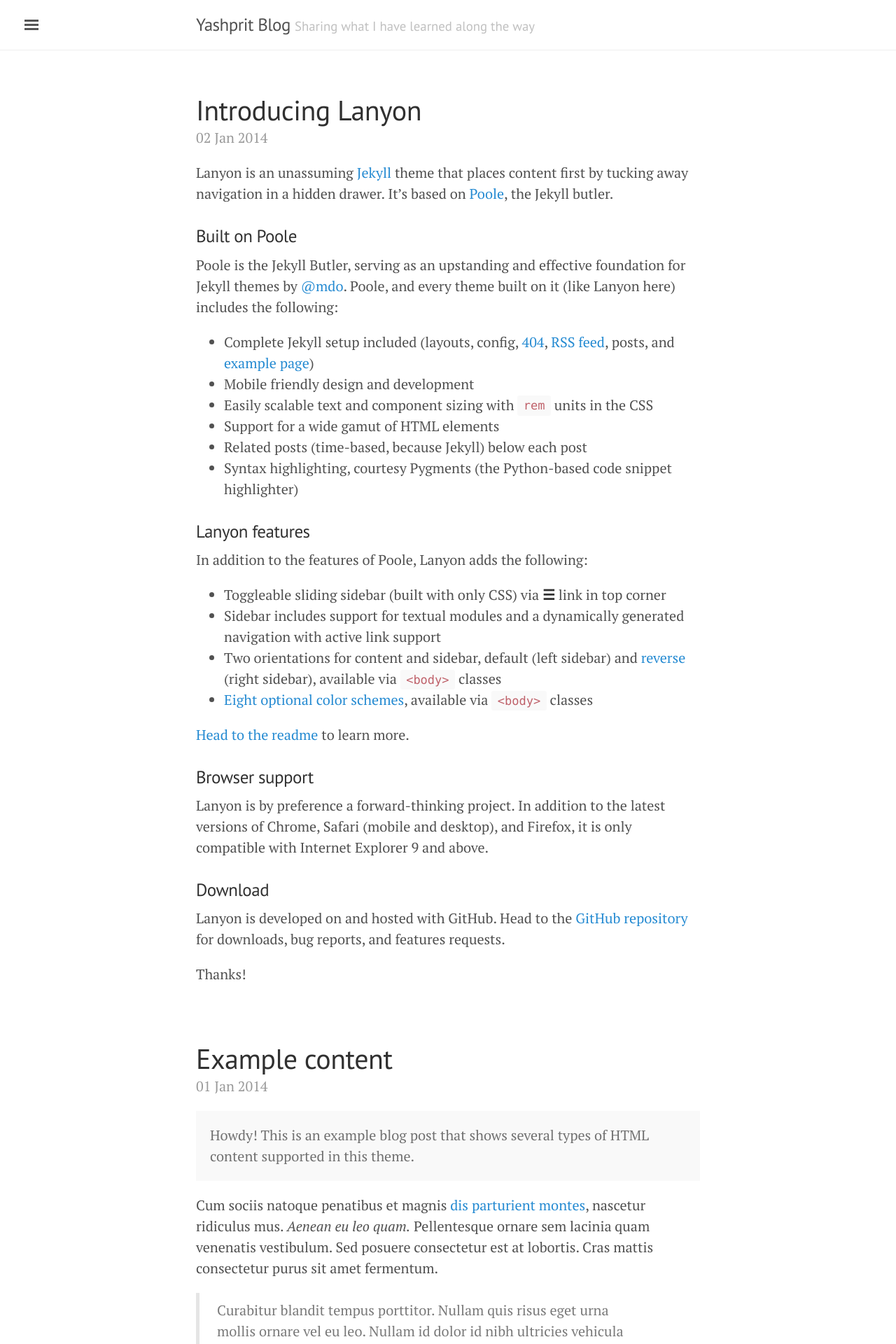
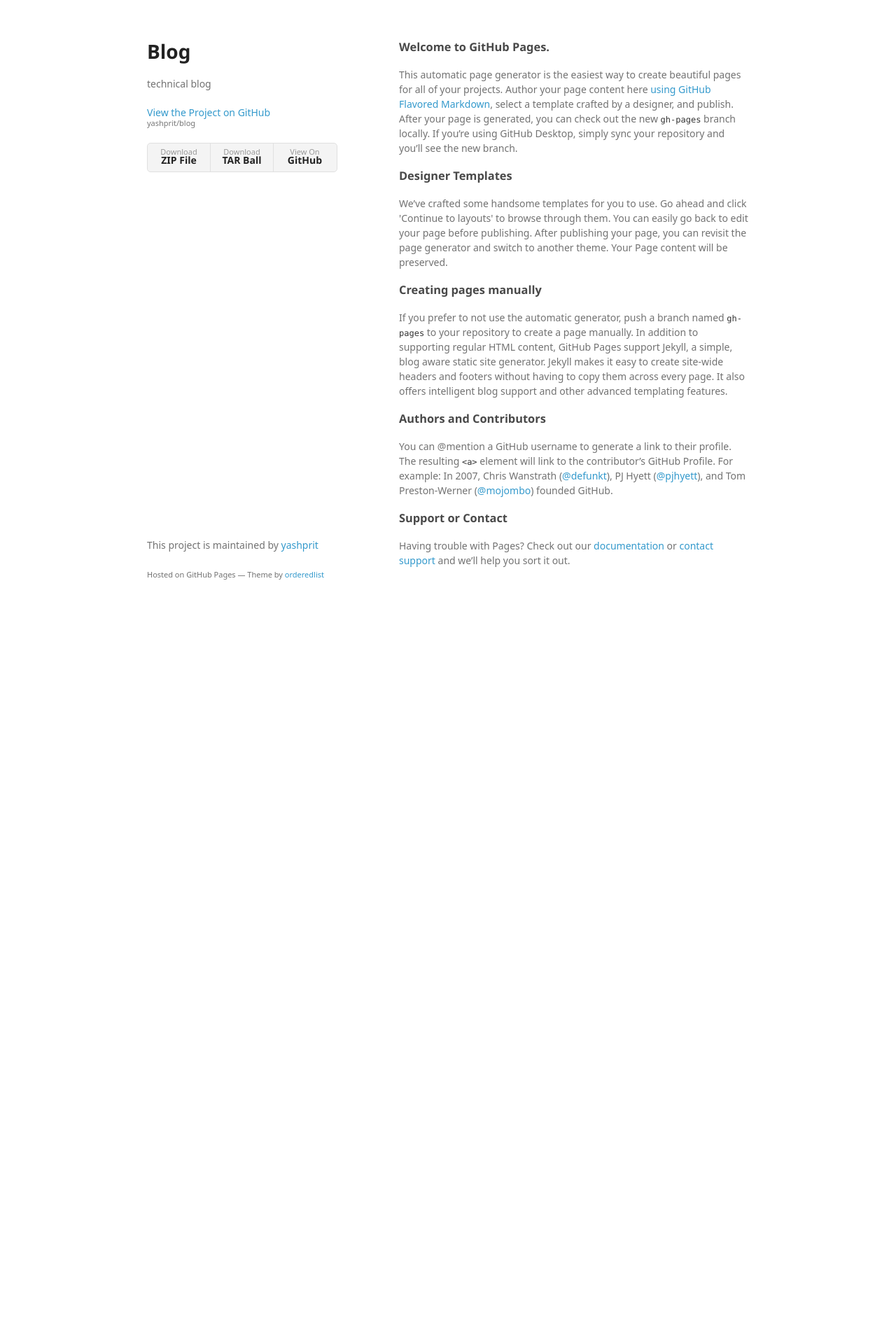
Before and after one commit to yashprit/blog, a Jekyll site: the page index.html, which Jekyll copies as it is, in a window 1280 px wide. Shown: the top 1920 px of the page at 70% size. Built offline with Jekyll 4.4.1, drawn with Linux system fonts in a browser that asks for light colours; some web fonts are replaced; the list of posts is cut into pages by our own code; after the commit the page ends 900 px from its top, so only the background shows below that; some of the changed text lies outside the part shown.

Commit message:
Create gh-pages branch via GitHub

```diff
--- a/index.html
+++ b/index.html
@@ -1,37 +1,64 @@
----
-layout: default
-title: Home
----
+<!doctype html>
+<html>
+  <head>
+    <meta charset="utf-8">
+    <meta http-equiv="X-UA-Compatible" content="chrome=1">
+    <title>Blog by yashprit</title>
 
-<div class="posts">
-  {% for post in paginator.posts %}
-  <div class="post">
-    <h1 class="post-title">
-      <a href="{{ site.baseurl }}/{{ post.url }}">
-        {{ post.title }}
-      </a>
-    </h1>
+    <link rel="stylesheet" href="stylesheets/styles.css">
+    <link rel="stylesheet" href="stylesheets/github-light.css">
+    <meta name="viewport" content="width=device-width">
+    <!--[if lt IE 9]>
+    <script src="//html5shiv.googlecode.com/svn/trunk/html5.js"></script>
+    <![endif]-->
+  </head>
+  <body>
+    <div class="wrapper">
+      <header>
+        <h1>Blog</h1>
+        <p>technical blog</p>
 
-    <span class="post-date">{{ post.date | date_to_string }}</span>
+        <p class="view"><a href="https://github.com/yashprit/blog">View the Project on GitHub <small>yashprit/blog</small></a></p>
 
-    {{ post.content }}
-  </div>
-  {% endfor %}
-</div>
 
-<div class="pagination">
-  {% if paginator.next_page %}
-    <a class="pagination-item older" href="{{ site.baseurl }}/page{{paginator.next_page}}">Older</a>
-  {% else %}
-    <span class="pagination-item older">Older</span>
-  {% endif %}
-  {% if paginator.previous_page %}
-    {% if paginator.page == 2 %}
-      <a class="pagination-item newer" href="{{ site.baseurl }}/">Newer</a>
-    {% else %}
-      <a class="pagination-item newer" href="{{ site.baseurl }}/page{{paginator.previous_page}}">Newer</a>
-    {% endif %}
-  {% else %}
-    <span class="pagination-item newer">Newer</span>
-  {% endif %}
-</div>
+        <ul>
+          <li><a href="https://github.com/yashprit/blog/zipball/master">Download <strong>ZIP File</strong></a></li>
+          <li><a href="https://github.com/yashprit/blog/tarball/master">Download <strong>TAR Ball</strong></a></li>
+          <li><a href="https://github.com/yashprit/blog">View On <strong>GitHub</strong></a></li>
+        </ul>
+      </header>
+      <section>
+        <h3>
+<a id="welcome-to-github-pages" class="anchor" href="#welcome-to-github-pages" aria-hidden="true"><span aria-hidden="true" class="octicon octicon-link"></span></a>Welcome to GitHub Pages.</h3>
+
+<p>This automatic page generator is the easiest way to create beautiful pages for all of your projects. Author your page content here <a href="https://guides.github.com/features/mastering-markdown/">using GitHub Flavored Markdown</a>, select a template crafted by a designer, and publish. After your page is generated, you can check out the new <code>gh-pages</code> branch locally. If you’re using GitHub Desktop, simply sync your repository and you’ll see the new branch.</p>
+
+<h3>
+<a id="designer-templates" class="anchor" href="#designer-templates" aria-hidden="true"><span aria-hidden="true" class="octicon octicon-link"></span></a>Designer Templates</h3>
+
+<p>We’ve crafted some handsome templates for you to use. Go ahead and click 'Continue to layouts' to browse through them. You can easily go back to edit your page before publishing. After publishing your page, you can revisit the page generator and switch to another theme. Your Page content will be preserved.</p>
+
+<h3>
+<a id="creating-pages-manually" class="anchor" href="#creating-pages-manually" aria-hidden="true"><span aria-hidden="true" class="octicon octicon-link"></span></a>Creating pages manually</h3>
+
+<p>If you prefer to not use the automatic generator, push a branch named <code>gh-pages</code> to your repository to create a page manually. In addition to supporting regular HTML content, GitHub Pages support Jekyll, a simple, blog aware static site generator. Jekyll makes it easy to create site-wide headers and footers without having to copy them across every page. It also offers intelligent blog support and other advanced templating features.</p>
+
+<h3>
+<a id="authors-and-contributors" class="anchor" href="#authors-and-contributors" aria-hidden="true"><span aria-hidden="true" class="octicon octicon-link"></span></a>Authors and Contributors</h3>
+
+<p>You can @mention a GitHub username to generate a link to their profile. The resulting <code>&lt;a&gt;</code> element will link to the contributor’s GitHub Profile. For example: In 2007, Chris Wanstrath (<a href="https://github.com/defunkt" class="user-mention">@defunkt</a>), PJ Hyett (<a href="https://github.com/pjhyett" class="user-mention">@pjhyett</a>), and Tom Preston-Werner (<a href="https://github.com/mojombo" class="user-mention">@mojombo</a>) founded GitHub.</p>
+
+<h3>
+<a id="support-or-contact" class="anchor" href="#support-or-contact" aria-hidden="true"><span aria-hidden="true" class="octicon octicon-link"></span></a>Support or Contact</h3>
+
+<p>Having trouble with Pages? Check out our <a href="https://help.github.com/pages">documentation</a> or <a href="https://github.com/contact">contact support</a> and we’ll help you sort it out.</p>
+      </section>
+      <footer>
+        <p>This project is maintained by <a href="https://github.com/yashprit">yashprit</a></p>
+        <p><small>Hosted on GitHub Pages &mdash; Theme by <a href="https://github.com/orderedlist">orderedlist</a></small></p>
+      </footer>
+    </div>
+    <script src="javascripts/scale.fix.js"></script>
+
+  </body>
+</html>
--- /dev/null
+++ b/javascripts/scale.fix.js
@@ -0,0 +1,17 @@
+var metas = document.getElementsByTagName('meta');
+var i;
+if (navigator.userAgent.match(/iPhone/i)) {
+  for (i=0; i<metas.length; i++) {
+    if (metas[i].name == "viewport") {
+      metas[i].content = "width=device-width, minimum-scale=1.0, maximum-scale=1.0";
+    }
+  }
+  document.addEventListener("gesturestart", gestureStart, false);
+}
+function gestureStart() {
+  for (i=0; i<metas.length; i++) {
+    if (metas[i].name == "viewport") {
+      metas[i].content = "width=device-width, minimum-scale=0.25, maximum-scale=1.6";
+    }
+  }
+}
--- /dev/null
+++ b/stylesheets/github-light.css
@@ -0,0 +1,123 @@
+/*
+The MIT License (MIT)
+
+Copyright (c) 2016 GitHub, Inc.
+
+Permission is hereby granted, free of charge, to any person obtaining a copy
+of this software and associated documentation files (the "Software"), to deal
+in the Software without restriction, including without limitation the rights
+to use, copy, modify, merge, publish, distribute, sublicense, and/or sell
+copies of the Software, and to permit persons to whom the Software is
+furnished to do so, subject to the following conditions:
+
+The above copyright notice and this permission notice shall be included in all
+copies or substantial portions of the Software.
+
+THE SOFTWARE IS PROVIDED "AS IS", WITHOUT WARRANTY OF ANY KIND, EXPRESS OR
+IMPLIED, INCLUDING BUT NOT LIMITED TO THE WARRANTIES OF MERCHANTABILITY,
+FITNESS FOR A PARTICULAR PURPOSE AND NONINFRINGEMENT. IN NO EVENT SHALL THE
+AUTHORS OR COPYRIGHT HOLDERS BE LIABLE FOR ANY CLAIM, DAMAGES OR OTHER
+LIABILITY, WHETHER IN AN ACTION OF CONTRACT, TORT OR OTHERWISE, ARISING FROM,
+OUT OF OR IN CONNECTION WITH THE SOFTWARE OR THE USE OR OTHER DEALINGS IN THE
+SOFTWARE.
+
+*/
+
+.pl-c /* comment */ {
+  color: #969896;
+}
+
+.pl-c1 /* constant, variable.other.constant, support, meta.property-name, support.constant, support.variable, meta.module-reference, markup.raw, meta.diff.header */,
+.pl-s .pl-v /* string variable */ {
+  color: #0086b3;
+}
+
+.pl-e /* entity */,
+.pl-en /* entity.name */ {
+  color: #795da3;
+}
+
+.pl-smi /* variable.parameter.function, storage.modifier.package, storage.modifier.import, storage.type.java, variable.other */,
+.pl-s .pl-s1 /* string source */ {
+  color: #333;
+}
+
+.pl-ent /* entity.name.tag */ {
+  color: #63a35c;
+}
+
+.pl-k /* keyword, storage, storage.type */ {
+  color: #a71d5d;
+}
+
+.pl-s /* string */,
+.pl-pds /* punctuation.definition.string, string.regexp.character-class */,
+.pl-s .pl-pse .pl-s1 /* string punctuation.section.embedded source */,
+.pl-sr /* string.regexp */,
+.pl-sr .pl-cce /* string.regexp constant.character.escape */,
+.pl-sr .pl-sre /* string.regexp source.ruby.embedded */,
+.pl-sr .pl-sra /* string.regexp string.regexp.arbitrary-repitition */ {
+  color: #183691;
+}
+
+.pl-v /* variable */ {
+  color: #ed6a43;
+}
+
+.pl-id /* invalid.deprecated */ {
+  color: #b52a1d;
+}
+
+.pl-ii /* invalid.illegal */ {
+  color: #f8f8f8;
+  background-color: #b52a1d;
+}
+
+.pl-sr .pl-cce /* string.regexp constant.character.escape */ {
+  font-weight: bold;
+  color: #63a35c;
+}
+
+.pl-ml /* markup.list */ {
+  color: #693a17;
+}
+
+.pl-mh /* markup.heading */,
+.pl-mh .pl-en /* markup.heading entity.name */,
+.pl-ms /* meta.separator */ {
+  font-weight: bold;
+  color: #1d3e81;
+}
+
+.pl-mq /* markup.quote */ {
+  color: #008080;
+}
+
+.pl-mi /* markup.italic */ {
+  font-style: italic;
+  color: #333;
+}
+
+.pl-mb /* markup.bold */ {
+  font-weight: bold;
+  color: #333;
+}
+
+.pl-md /* markup.deleted, meta.diff.header.from-file */ {
+  color: #bd2c00;
+  background-color: #ffecec;
+}
+
+.pl-mi1 /* markup.inserted, meta.diff.header.to-file */ {
+  color: #55a532;
+  background-color: #eaffea;
+}
+
+.pl-mdr /* meta.diff.range */ {
+  font-weight: bold;
+  color: #795da3;
+}
+
+.pl-mo /* meta.output */ {
+  color: #1d3e81;
+}
--- /dev/null
+++ b/stylesheets/styles.css
@@ -0,0 +1,324 @@
+@font-face {
+  font-family: 'Noto Sans';
+  font-weight: 400;
+  font-style: normal;
+  src: url('../fonts/Noto-Sans-regular/Noto-Sans-regular.eot');
+  src: url('../fonts/Noto-Sans-regular/Noto-Sans-regular.eot?#iefix') format('embedded-opentype'),
+       local('Noto Sans'),
+       local('Noto-Sans-regular'),
+       url('../fonts/Noto-Sans-regular/Noto-Sans-regular.woff2') format('woff2'),
+       url('../fonts/Noto-Sans-regular/Noto-Sans-regular.woff') format('woff'),
+       url('../fonts/Noto-Sans-regular/Noto-Sans-regular.ttf') format('truetype'),
+       url('../fonts/Noto-Sans-regular/Noto-Sans-regular.svg#NotoSans') format('svg');
+}
+
+@font-face {
+  font-family: 'Noto Sans';
+  font-weight: 700;
+  font-style: normal;
+  src: url('../fonts/Noto-Sans-700/Noto-Sans-700.eot');
+  src: url('../fonts/Noto-Sans-700/Noto-Sans-700.eot?#iefix') format('embedded-opentype'),
+       local('Noto Sans Bold'),
+       local('Noto-Sans-700'),
+       url('../fonts/Noto-Sans-700/Noto-Sans-700.woff2') format('woff2'),
+       url('../fonts/Noto-Sans-700/Noto-Sans-700.woff') format('woff'),
+       url('../fonts/Noto-Sans-700/Noto-Sans-700.ttf') format('truetype'),
+       url('../fonts/Noto-Sans-700/Noto-Sans-700.svg#NotoSans') format('svg');
+}
+
+@font-face {
+  font-family: 'Noto Sans';
+  font-weight: 400;
+  font-style: italic;
+  src: url('../fonts/Noto-Sans-italic/Noto-Sans-italic.eot');
+  src: url('../fonts/Noto-Sans-italic/Noto-Sans-italic.eot?#iefix') format('embedded-opentype'),
+       local('Noto Sans Italic'),
+       local('Noto-Sans-italic'),
+       url('../fonts/Noto-Sans-italic/Noto-Sans-italic.woff2') format('woff2'),
+       url('../fonts/Noto-Sans-italic/Noto-Sans-italic.woff') format('woff'),
+       url('../fonts/Noto-Sans-italic/Noto-Sans-italic.ttf') format('truetype'),
+       url('../fonts/Noto-Sans-italic/Noto-Sans-italic.svg#NotoSans') format('svg');
+}
+
+@font-face {
+  font-family: 'Noto Sans';
+  font-weight: 700;
+  font-style: italic;
+  src: url('../fonts/Noto-Sans-700italic/Noto-Sans-700italic.eot');
+  src: url('../fonts/Noto-Sans-700italic/Noto-Sans-700italic.eot?#iefix') format('embedded-opentype'),
+       local('Noto Sans Bold Italic'),
+       local('Noto-Sans-700italic'),
+       url('../fonts/Noto-Sans-700italic/Noto-Sans-700italic.woff2') format('woff2'),
+       url('../fonts/Noto-Sans-700italic/Noto-Sans-700italic.woff') format('woff'),
+       url('../fonts/Noto-Sans-700italic/Noto-Sans-700italic.ttf') format('truetype'),
+       url('../fonts/Noto-Sans-700italic/Noto-Sans-700italic.svg#NotoSans') format('svg');
+}
+
+body {
+  background-color: #fff;
+  padding:50px;
+  font: 14px/1.5 "Noto Sans", "Helvetica Neue", Helvetica, Arial, sans-serif;
+  color:#727272;
+  font-weight:400;
+}
+
+h1, h2, h3, h4, h5, h6 {
+  color:#222;
+  margin:0 0 20px;
+}
+
+p, ul, ol, table, pre, dl {
+  margin:0 0 20px;
+}
+
+h1, h2, h3 {
+  line-height:1.1;
+}
+
+h1 {
+  font-size:28px;
+}
+
+h2 {
+  color:#393939;
+}
+
+h3, h4, h5, h6 {
+  color:#494949;
+}
+
+a {
+  color:#39c;
+  text-decoration:none;
+}
+
+a:hover {
+  color:#069;
+}
+
+a small {
+  font-size:11px;
+  color:#777;
+  margin-top:-0.3em;
+  display:block;
+}
+
+a:hover small {
+  color:#777;
+}
+
+.wrapper {
+  width:860px;
+  margin:0 auto;
+}
+
+blockquote {
+  border-left:1px solid #e5e5e5;
+  margin:0;
+  padding:0 0 0 20px;
+  font-style:italic;
+}
+
+code, pre {
+  font-family:Monaco, Bitstream Vera Sans Mono, Lucida Console, Terminal, Consolas, Liberation Mono, DejaVu Sans Mono, Courier New, monospace;
+  color:#333;
+  font-size:12px;
+}
+
+pre {
+  padding:8px 15px;
+  background: #f8f8f8;
+  border-radius:5px;
+  border:1px solid #e5e5e5;
+  overflow-x: auto;
+}
+
+table {
+  width:100%;
+  border-collapse:collapse;
+}
+
+th, td {
+  text-align:left;
+  padding:5px 10px;
+  border-bottom:1px solid #e5e5e5;
+}
+
+dt {
+  color:#444;
+  font-weight:700;
+}
+
+th {
+  color:#444;
+}
+
+img {
+  max-width:100%;
+}
+
+header {
+  width:270px;
+  float:left;
+  position:fixed;
+  -webkit-font-smoothing:subpixel-antialiased;
+}
+
+header ul {
+  list-style:none;
+  height:40px;
+  padding:0;
+  background: #f4f4f4;
+  border-radius:5px;
+  border:1px solid #e0e0e0;
+  width:270px;
+}
+
+header li {
+  width:89px;
+  float:left;
+  border-right:1px solid #e0e0e0;
+  height:40px;
+}
+
+header li:first-child a {
+  border-radius:5px 0 0 5px;
+}
+
+header li:last-child a {
+  border-radius:0 5px 5px 0;
+}
+
+header ul a {
+  line-height:1;
+  font-size:11px;
+  color:#999;
+  display:block;
+  text-align:center;
+  padding-top:6px;
+  height:34px;
+}
+
+header ul a:hover {
+  color:#999;
+}
+
+header ul a:active {
+  background-color:#f0f0f0;
+}
+
+strong {
+  color:#222;
+  font-weight:700;
+}
+
+header ul li + li + li {
+  border-right:none;
+  width:89px;
+}
+
+header ul a strong {
+  font-size:14px;
+  display:block;
+  color:#222;
+}
+
+section {
+  width:500px;
+  float:right;
+  padding-bottom:50px;
+}
+
+small {
+  font-size:11px;
+}
+
+hr {
+  border:0;
+  background:#e5e5e5;
+  height:1px;
+  margin:0 0 20px;
+}
+
+footer {
+  width:270px;
+  float:left;
+  position:fixed;
+  bottom:50px;
+  -webkit-font-smoothing:subpixel-antialiased;
+}
+
+@media print, screen and (max-width: 960px) {
+
+  div.wrapper {
+    width:auto;
+    margin:0;
+  }
+
+  header, section, footer {
+    float:none;
+    position:static;
+    width:auto;
+  }
+
+  header {
+    padding-right:320px;
+  }
+
+  section {
+    border:1px solid #e5e5e5;
+    border-width:1px 0;
+    padding:20px 0;
+    margin:0 0 20px;
+  }
+
+  header a small {
+    display:inline;
+  }
+
+  header ul {
+    position:absolute;
+    right:50px;
+    top:52px;
+  }
+}
+
+@media print, screen and (max-width: 720px) {
+  body {
+    word-wrap:break-word;
+  }
+
+  header {
+    padding:0;
+  }
+
+  header ul, header p.view {
+    position:static;
+  }
+
+  pre, code {
+    word-wrap:normal;
+  }
+}
+
+@media print, screen and (max-width: 480px) {
+  body {
+    padding:15px;
+  }
+
+  header ul {
+    width:99%;
+  }
+
+  header li, header ul li + li + li {
+    width:33%;
+  }
+}
+
+@media print {
+  body {
+    padding:0.4in;
+    font-size:12pt;
+    color:#444;
+  }
+}
```
Also changed, not shown: params.json (added, +6 -0 lines).
